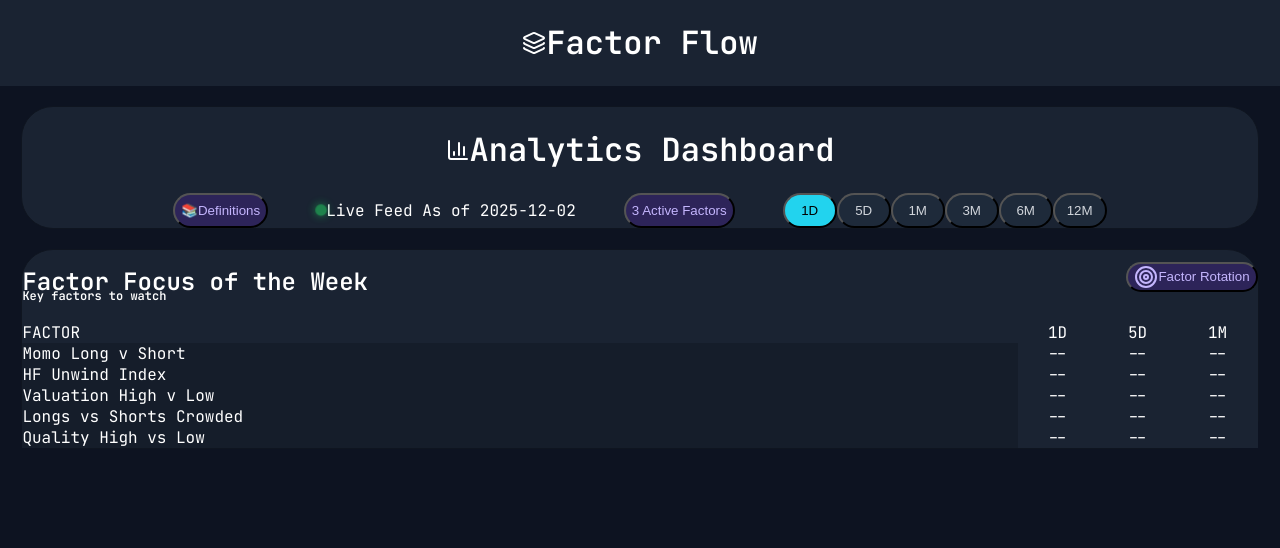
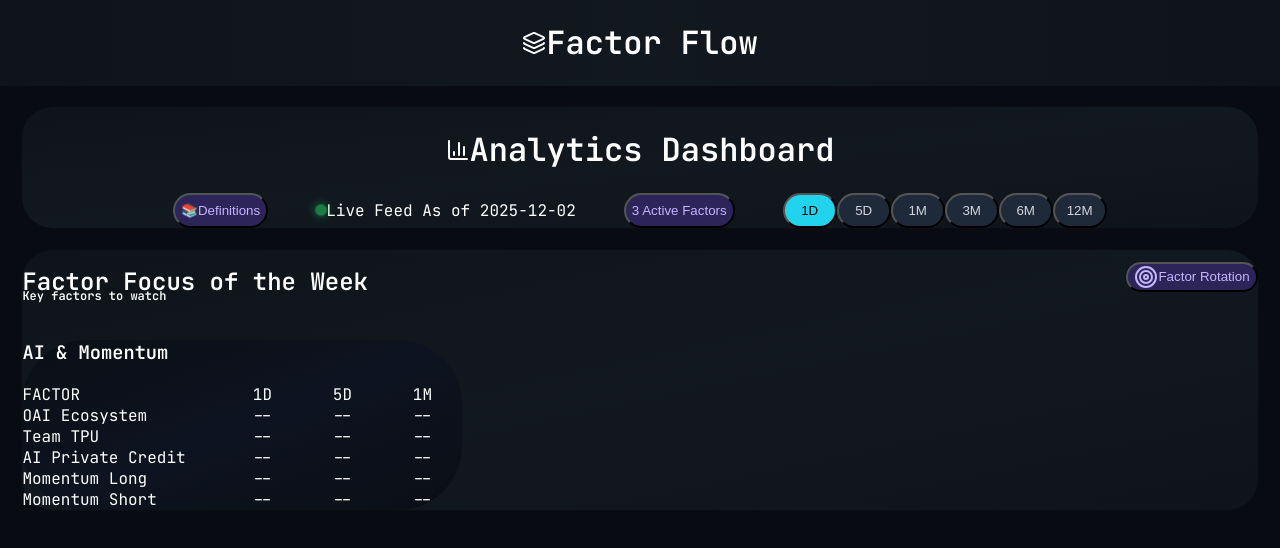
Before and after one commit to j86park/Factor_Flow, a React app in the folder frontend/: page / in a window 1280 px wide. Shown: the top 548 px of the page. Built offline with nearby package versions, Linux system fonts and the light colour scheme; the HTML template or start-up script is replaced by a standard one.

Commit message:
colour changes

```diff
--- a/frontend/src/App.tsx
+++ b/frontend/src/App.tsx
@@ -4,7 +4,7 @@ import { FactorFocusCard } from './components/FactorFocusCard';
 
 function App() {
   return (
-    <div className="min-h-screen bg-[#0d1321] text-white">
+    <div className="min-h-screen bg-[#080b12] text-white">
       <Header />
 
       <main className="max-w-[1800px] mx-auto px-8 md:px-12 lg:px-16 py-10">
--- a/frontend/src/components/DashboardControls.tsx
+++ b/frontend/src/components/DashboardControls.tsx
@@ -100,7 +100,7 @@ export function DashboardControls() {
   return (
     <div className="w-full" style={{ marginTop: '20px' }}>
       {/* Dashboard Card Container */}
-      <div className="max-w-[96.5%] mx-auto bg-[#1a2332] rounded-[2rem] p-10 md:p-14 shadow-2xl border border-[#0f1520]">
+      <div className="max-w-[96.5%] mx-auto bg-gradient-to-br from-[#0e1419] via-[#12181f] to-[#0e1419] rounded-[2rem] p-10 md:p-14 shadow-2xl border border-[#0a0d11]">
 
         {/* Title Row - Centered */}
         <div className="flex items-center justify-center gap-4 mb-10">
--- a/frontend/src/components/FactorFocusCard.tsx
+++ b/frontend/src/components/FactorFocusCard.tsx
@@ -11,19 +11,29 @@ interface FactorData {
   };
 }
 
+interface CategoryData {
+  category: string;
+  factors: FactorData[];
+}
+
 // Placeholder data structure - factors will be empty until populated
-const EMPTY_FACTORS: FactorData[] = [
-  { name: 'Momo Long v Short', returns: { '1D': null, '5D': null, '1M': null } },
-  { name: 'HF Unwind Index', returns: { '1D': null, '5D': null, '1M': null } },
-  { name: 'Valuation High v Low', returns: { '1D': null, '5D': null, '1M': null } },
-  { name: 'Longs vs Shorts Crowded', returns: { '1D': null, '5D': null, '1M': null } },
-  { name: 'Quality High vs Low', returns: { '1D': null, '5D': null, '1M': null } },
+const EMPTY_CATEGORIES: CategoryData[] = [
+  {
+    category: 'AI & Momentum',
+    factors: [
+      { name: 'OAI Ecosystem', returns: { '1D': null, '5D': null, '1M': null } },
+      { name: 'Team TPU', returns: { '1D': null, '5D': null, '1M': null } },
+      { name: 'AI Private Credit', returns: { '1D': null, '5D': null, '1M': null } },
+      { name: 'Momentum Long', returns: { '1D': null, '5D': null, '1M': null } },
+      { name: 'Momentum Short', returns: { '1D': null, '5D': null, '1M': null } },
+    ]
+  }
 ];
 
 function ReturnCell({ value }: { value: number | null }) {
   if (value === null) {
     return (
-      <div className="px-4 py-2 rounded-lg bg-[#1a2332] text-gray-500 text-sm font-mono text-center min-w-[80px]">
+      <div className="px-3 py-1.5 rounded-md bg-gray-800/30 text-gray-500 text-xs font-semibold text-center w-full">
         --
       </div>
     );
@@ -32,41 +42,44 @@ function ReturnCell({ value }: { value: number | null }) {
   const isPositive = value > 0;
   const isNegative = value < 0;
 
-  let bgColor = 'bg-[#1a2332]';
-  let textColor = 'text-gray-400';
+  let bgColor = '';
+  let textColor = '';
 
   if (isPositive) {
-    bgColor = 'bg-emerald-900/30';
-    textColor = 'text-emerald-400';
+    bgColor = 'bg-teal-600/80';
+    textColor = 'text-white';
   } else if (isNegative) {
-    bgColor = 'bg-red-900/30';
-    textColor = 'text-red-400';
+    bgColor = 'bg-orange-600/80';
+    textColor = 'text-white';
+  } else {
+    bgColor = 'bg-gray-700/50';
+    textColor = 'text-gray-300';
   }
 
   const formatted = `${isPositive ? '+' : ''}${value.toFixed(2)}%`;
 
   return (
-    <div className={`px-4 py-2 rounded-lg ${bgColor} ${textColor} text-sm font-mono text-center min-w-[80px]`}>
+    <div className={`px-3 py-1.5 rounded-md ${bgColor} ${textColor} text-xs font-semibold text-center w-full`}>
       {formatted}
     </div>
   );
 }
 
 export function FactorFocusCard() {
-  const [factors] = useState<FactorData[]>(EMPTY_FACTORS);
+  const [categories] = useState<CategoryData[]>(EMPTY_CATEGORIES);
   const [isRotationOpen, setIsRotationOpen] = useState(false);
 
-  // In the future, you can add setFactors back and fetch real factor data from the backend
+  // In the future, you can add setCategories back and fetch real factor data from the backend
   // useEffect(() => {
   //   const fetchFactors = async () => {
   //     const res = await fetch('/api/factor-focus');
-  //     if (res.ok) setFactors(await res.json());
+  //     if (res.ok) setCategories(await res.json());
   //   };
   //   fetchFactors();
   // }, []);
 
   return (
-    <div style={{ marginTop: '20px' }} className="max-w-[96.5%] mx-auto bg-[#1a2332] rounded-[2rem] p-8 shadow-2xl border border-[#0f1520]">
+    <div style={{ marginTop: '20px' }} className="max-w-[96.5%] mx-auto bg-gradient-to-br from-[#0e1419] via-[#12181f] to-[#0e1419] rounded-[2rem] p-8 shadow-2xl border border-[#0a0d11]">
       {/* Header */}
       <div className="mb-8 flex items-center justify-between">
         <h2 className="text-2xl md:text-3xl font-bold text-white leading-none">
@@ -86,30 +99,41 @@ export function FactorFocusCard() {
         </button>
       </div>
 
-      {/* Content Card */}
-      <div className="rounded-2xl p-6">
+      {/* Content Card - Left Aligned */}
+      <div className="flex justify-start ml-16">
+        <div className="w-auto">
+          {categories.map((category, catIdx) => (
+            <div key={catIdx} className="mb-8 bg-gradient-to-br from-[#0a0f16] via-[#0d1320] to-[#0a0f16] rounded-[4rem] p-12">
+              <div className="px-6">
+                {/* Category Title */}
+                <h3 className="text-2xl font-bold text-indigo-400 mb-6">{category.category}</h3>
+
                 {/* Table Header */}
-        <div className="flex items-center justify-between mb-4 px-4">
-          <span className="text-gray-500 text-xs font-semibold uppercase tracking-wider w-1/2">Factor</span>
-          <div className="flex gap-4 w-1/2 justify-end">
-            <span className="text-gray-500 text-xs font-semibold uppercase tracking-wider text-center min-w-[80px]">1D</span>
-            <span className="text-gray-500 text-xs font-semibold uppercase tracking-wider text-center min-w-[80px]">5D</span>
-            <span className="text-gray-500 text-xs font-semibold uppercase tracking-wider text-center min-w-[80px]">1M</span>
+                <div className="flex items-center mb-4">
+                  <span className="text-gray-400 text-xs font-semibold uppercase tracking-wider min-w-[200px]">Factor</span>
+                  <div className="flex gap-3">
+                    <span className="text-gray-400 text-xs font-semibold uppercase tracking-wider text-center w-[80px]">1D</span>
+                    <span className="text-gray-400 text-xs font-semibold uppercase tracking-wider text-center w-[80px]">5D</span>
+                    <span className="text-gray-400 text-xs font-semibold uppercase tracking-wider text-center w-[80px]">1M</span>
                   </div>
                 </div>
 
                 {/* Factor Rows */}
                 <div className="space-y-3">
-          {factors.map((factor, idx) => (
+                  {category.factors.map((factor, idx) => (
                     <div
                       key={idx}
-              className="flex items-center justify-between bg-[#151d2a] rounded-xl px-4 py-4 hover:bg-[#1a2332] transition-colors"
+                      className="flex items-center py-3 hover:bg-[#1a2332]/30 transition-colors rounded-lg"
                     >
-              <span className="text-white font-medium w-1/2">{factor.name}</span>
-              <div className="flex gap-4 w-1/2 justify-end">
-                <ReturnCell value={factor.returns['1D']} />
-                <ReturnCell value={factor.returns['5D']} />
-                <ReturnCell value={factor.returns['1M']} />
+                      <span className="text-white font-medium text-base min-w-[200px]">{factor.name}</span>
+                      <div className="flex gap-3">
+                        <div className="w-[80px]"><ReturnCell value={factor.returns['1D']} /></div>
+                        <div className="w-[80px]"><ReturnCell value={factor.returns['5D']} /></div>
+                        <div className="w-[80px]"><ReturnCell value={factor.returns['1M']} /></div>
+                      </div>
+                    </div>
+                  ))}
+                </div>
               </div>
             </div>
           ))}
--- a/frontend/src/components/TitleBar.tsx
+++ b/frontend/src/components/TitleBar.tsx
@@ -2,7 +2,7 @@ import { Layers } from 'lucide-react';
 
 export function Header() {
   return (
-    <header className="w-full bg-[#1a2332] sticky top-0 z-50 py-2">
+    <header className="w-full bg-gradient-to-r from-[#0e1419] via-[#12181f] to-[#0e1419] sticky top-0 z-50 py-2">
       <div className="max-w-[1800px] mx-auto px-4 flex items-center justify-center">
         {/* Logo - Top Left */}
         <div className="flex items-center gap-3">
```
Lines whose indentation alone changed are shown as unchanged.
